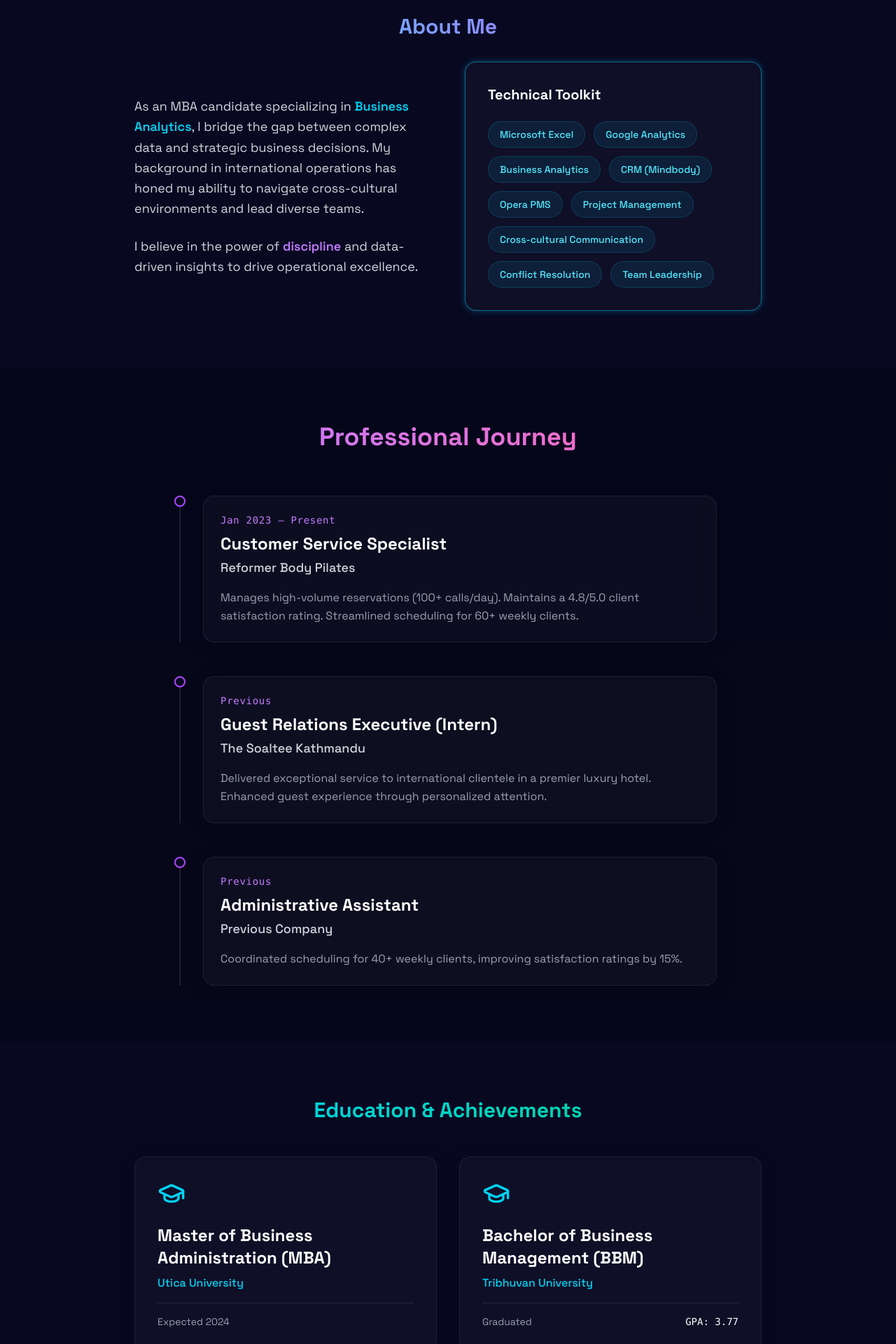
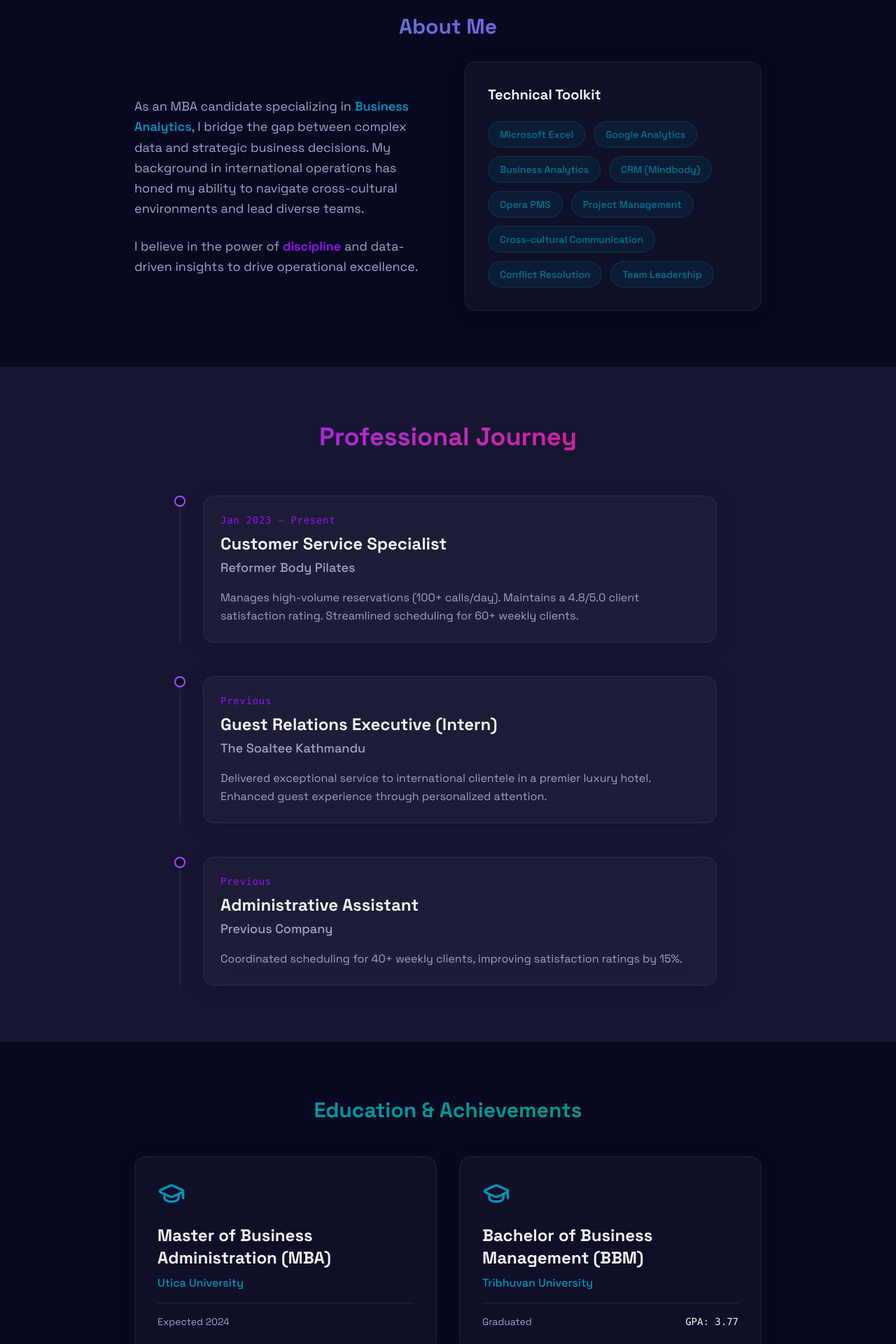
Before and after one commit to prabeshkoirala/alisha-portfolio, a Next.js app: page / in a window 1280 px wide. Shown: the part 860-2780 px from the top of the page at 70% size. Built offline with nearby package versions, Linux system fonts and the light colour scheme.

Commit message:
Light Mode Changes

```diff
--- a/src/app/globals.css
+++ b/src/app/globals.css
@@ -65,38 +65,43 @@
 
 @layer base {
   :root {
-    /* Improved Light Theme with Better Contrast */
-    --background: hsl(0 0% 98%);
-    --foreground: hsl(240 10% 4%);
-    /* High contrast black */
-    --card: hsl(0 0% 100%);
-    --card-foreground: hsl(240 10% 4%);
+    /* Clean Modern Light Theme - High Contrast */
+    --background: hsl(0 0% 100%);
+    /* Pure white */
+    --foreground: hsl(0 0% 9%);
+    /* Almost black for maximum readability */
+    --card: hsl(0 0% 98%);
+    /* Very light gray cards */
+    --card-foreground: hsl(0 0% 9%);
     --popover: hsl(0 0% 100%);
-    --popover-foreground: hsl(240 10% 4%);
-    --primary: hsl(262 83% 58%);
-    --primary-foreground: hsl(0 0% 98%);
-    --secondary: hsl(240 4.8% 95.9%);
-    --secondary-foreground: hsl(240 5.9% 10%);
-    --muted: hsl(240 4.8% 95.9%);
-    --muted-foreground: hsl(240 5% 45%);
-    /* Darker, readable gray */
-    --accent: hsl(240 4.8% 95.9%);
-    --accent-foreground: hsl(240 5.9% 10%);
-    --destructive: hsl(0 84.2% 60.2%);
+    --popover-foreground: hsl(0 0% 9%);
+    --primary: hsl(221 83% 53%);
+    /* Vibrant blue */
+    --primary-foreground: hsl(0 0% 100%);
+    --secondary: hsl(210 40% 96%);
+    /* Light blue-gray */
+    --secondary-foreground: hsl(222 47% 11%);
+    --muted: hsl(210 40% 96%);
+    --muted-foreground: hsl(215 16% 47%);
+    /* Medium gray for secondary text */
+    --accent: hsl(210 40% 96%);
+    --accent-foreground: hsl(222 47% 11%);
+    --destructive: hsl(0 84% 60%);
     --destructive-foreground: hsl(0 0% 98%);
-    --border: hsl(240 5.9% 90%);
-    --input: hsl(240 5.9% 90%);
-    --ring: hsl(262 83% 58%);
+    --border: hsl(214 32% 91%);
+    /* Clear borders */
+    --input: hsl(214 32% 91%);
+    --ring: hsl(221 83% 53%);
     --radius: 0.75rem;
 
-    /* Light Mode Glass Variables */
-    --glass-bg: rgba(255, 255, 255, 0.75);
-    --glass-border: rgba(0, 0, 0, 0.1);
-    --glass-shadow: 0 8px 32px rgba(0, 0, 0, 0.05);
+    /* Light Mode Glass Variables - Subtle */
+    --glass-bg: rgba(255, 255, 255, 0.8);
+    --glass-border: rgba(0, 0, 0, 0.08);
+    --glass-shadow: 0 8px 32px rgba(0, 0, 0, 0.04);
 
-    /* Background Pattern for Light Mode */
-    background-image: radial-gradient(at 0% 0%, rgba(13, 204, 242, 0.1) 0px, transparent 50%),
-      radial-gradient(at 100% 0%, rgba(139, 92, 246, 0.1) 0px, transparent 50%);
+    /* Minimal background pattern */
+    background-image: radial-gradient(at 20% 30%, rgba(221, 214, 254, 0.15) 0px, transparent 50%),
+      radial-gradient(at 80% 70%, rgba(191, 219, 254, 0.15) 0px, transparent 50%);
     background-attachment: fixed;
   }
 
@@ -156,13 +161,10 @@
     animation: gradient-shift 20s ease infinite;
   }
 
-  /* Light Theme Animated Background */
+  /* Light Theme - Clean Solid Background */
   :root body {
-    background-image: linear-gradient(-45deg,
-        #f8fafc,
-        #f0f9ff,
-        #f5f3ff,
-        #ffffff);
+    background: linear-gradient(to bottom, #ffffff 0%, #f9fafb 100%);
+    background-size: 100% 200%;
   }
 
   /* Dark Theme Animated Background */
--- a/src/components/about.tsx
+++ b/src/components/about.tsx
@@ -13,23 +13,23 @@ export function About() {
                     viewport={{ once: true }}
                     transition={{ duration: 0.6 }}
                 >
-                    <h2 className="text-3xl font-bold mb-8 text-center bg-clip-text text-transparent bg-gradient-to-r from-cyan-400 to-purple-500">
+                    <h2 className="text-3xl font-bold mb-8 text-center bg-clip-text text-transparent bg-gradient-to-r from-cyan-600 to-purple-600 dark:from-cyan-400 dark:to-purple-500">
                         About Me
                     </h2>
 
                     <div className="grid md:grid-cols-2 gap-12 items-center">
-                        <div className="space-y-6 text-gray-300 text-lg leading-relaxed">
+                        <div className="space-y-6 text-muted-foreground text-lg leading-relaxed">
                             <p>
-                                As an MBA candidate specializing in <span className="text-cyan-400 font-semibold">Business Analytics</span>, I bridge the gap between complex data and strategic business decisions.
+                                As an MBA candidate specializing in <span className="text-cyan-600 dark:text-cyan-400 font-semibold">Business Analytics</span>, I bridge the gap between complex data and strategic business decisions.
                                 My background in international operations has honed my ability to navigate cross-cultural environments and lead diverse teams.
                             </p>
                             <p>
-                                I believe in the power of <span className="text-purple-400 font-semibold">discipline</span> and data-driven insights to drive operational excellence.
+                                I believe in the power of <span className="text-purple-600 dark:text-purple-400 font-semibold">discipline</span> and data-driven insights to drive operational excellence.
                             </p>
                         </div>
 
-                        <div className="glass-morphism p-8 rounded-2xl neon-border">
-                            <h3 className="text-xl font-bold mb-6 text-white text-center md:text-left">Technical Toolkit</h3>
+                        <div className="glass-morphism p-8 rounded-2xl border border-border dark:neon-border">
+                            <h3 className="text-xl font-bold mb-6 text-foreground text-center md:text-left">Technical Toolkit</h3>
                             <div className="flex flex-wrap gap-3">
                                 {skills.map((skill, index) => (
                                     <motion.span
@@ -38,8 +38,8 @@ export function About() {
                                         whileInView={{ opacity: 1, scale: 1 }}
                                         viewport={{ once: true }}
                                         transition={{ delay: index * 0.05 }}
-                                        whileHover={{ scale: 1.1, backgroundColor: "rgba(13, 204, 242, 0.2)", borderColor: "rgba(13, 204, 242, 0.5)" }}
-                                        className="px-4 py-2 text-sm font-medium bg-cyan-500/10 text-cyan-300 rounded-full border border-cyan-500/20 transition-colors cursor-default"
+                                        whileHover={{ scale: 1.1, backgroundColor: "rgba(13, 204, 242, 0.15)" }}
+                                        className="px-4 py-2 text-sm font-medium bg-cyan-600/10 dark:bg-cyan-500/10 text-cyan-700 dark:text-cyan-300 rounded-full border border-cyan-600/20 dark:border-cyan-500/20 transition-colors cursor-default"
                                     >
                                         {skill}
                                     </motion.span>
--- a/src/components/education.tsx
+++ b/src/components/education.tsx
@@ -8,8 +8,8 @@ export function Education() {
     return (
         <section id="education" className="py-20 px-6">
             <div className="container mx-auto max-w-4xl">
-                <h2 className="text-3xl font-bold mb-12 text-center bg-clip-text text-transparent bg-gradient-to-r from-cyan-400 to-emerald-400">
-                    Education & Achievements
+                <h2 className="text-3xl font-bold mb-12 text-center bg-clip-text text-transparent bg-gradient-to-r from-cyan-600 to-emerald-600 dark:from-cyan-400 dark:to-emerald-400">
+                    Education &amp; Achievements
                 </h2>
 
                 <div className="grid md:grid-cols-2 gap-8">
@@ -18,14 +18,14 @@ export function Education() {
                             key={index}
                             whileHover={{ scale: 1.03, y: -5 }}
                             transition={{ type: "spring", stiffness: 300 }}
-                            className="p-8 rounded-2xl glass-morphism border border-white/10 hover:border-cyan-400/50 transition-colors hover:bg-white/5 shadow-lg group cursor-default hover:shadow-[0_0_30px_rgba(13,204,242,0.15)]"
+                            className="p-8 rounded-2xl glass-morphism border border-border dark:border-white/10 hover:border-cyan-500/50 dark:hover:border-cyan-400/50 transition-colors shadow-lg group cursor-default hover:shadow-xl"
                         >
-                            <GraduationCap className="w-10 h-10 text-cyan-400 mb-6 group-hover:scale-110 transition-transform duration-300" />
-                            <h3 className="text-2xl font-bold text-white mb-2">{edu.degree}</h3>
-                            <div className="text-cyan-400 mb-4 font-medium">{edu.school}</div>
-                            <div className="flex justify-between text-sm text-gray-400 border-t border-white/10 pt-4 mt-4">
+                            <GraduationCap className="w-10 h-10 text-cyan-600 dark:text-cyan-400 mb-6 group-hover:scale-110 transition-transform duration-300" />
+                            <h3 className="text-2xl font-bold text-foreground mb-2">{edu.degree}</h3>
+                            <div className="text-cyan-600 dark:text-cyan-400 mb-4 font-medium">{edu.school}</div>
+                            <div className="flex justify-between text-sm text-muted-foreground border-t border-border dark:border-white/10 pt-4 mt-4">
                                 <span>{edu.year}</span>
-                                {edu.grade && <span className="font-mono text-white">{edu.grade}</span>}
+                                {edu.grade && <span className="font-mono text-foreground">{edu.grade}</span>}
                             </div>
                         </motion.div>
                     ))}
--- a/src/components/experience.tsx
+++ b/src/components/experience.tsx
@@ -5,13 +5,13 @@ import { experience } from "@/lib/data";
 
 export function Experience() {
     return (
-        <section id="experience" className="py-20 px-6 bg-black/20">
+        <section id="experience" className="py-20 px-6 bg-muted/50 dark:bg-black/20">
             <div className="container mx-auto max-w-3xl">
                 <motion.h2
                     initial={{ opacity: 0, y: 20 }}
                     whileInView={{ opacity: 1, y: 0 }}
                     viewport={{ once: true }}
-                    className="text-4xl font-bold mb-16 text-center bg-clip-text text-transparent bg-gradient-to-r from-purple-400 to-pink-400"
+                    className="text-4xl font-bold mb-16 text-center bg-clip-text text-transparent bg-gradient-to-r from-purple-600 to-pink-600 dark:from-purple-400 dark:to-pink-400"
                 >
                     Professional Journey
                 </motion.h2>
@@ -24,21 +24,21 @@ export function Experience() {
                             whileInView={{ opacity: 1, x: 0 }}
                             viewport={{ once: true }}
                             transition={{ delay: index * 0.2 }}
-                            className="relative pl-8 border-l-2 border-white/10 hover:border-purple-500 transition-colors group"
+                            className="relative pl-8 border-l-2 border-border dark:border-white/10 hover:border-purple-500 transition-colors group"
                         >
                             <div className="absolute -left-[9px] top-0 w-4 h-4 rounded-full bg-background border-2 border-purple-500 group-hover:scale-125 transition-transform group-hover:shadow-[0_0_10px_#a855f7]" />
 
-                            <div className="glass-morphism p-6 rounded-2xl border-white/5 transition-all duration-300 hover:bg-white/5 hover:border-purple-500/30 hover:shadow-[0_0_30px_rgba(168,85,247,0.15)]">
-                                <div className="mb-2 text-sm text-purple-400 font-mono tracking-wider">
+                            <div className="glass-morphism p-6 rounded-2xl transition-all duration-300 hover:shadow-lg dark:hover:bg-white/5 dark:hover:border-purple-500/30 dark:hover:shadow-[0_0_30px_rgba(168,85,247,0.15)]">
+                                <div className="mb-2 text-sm text-purple-600 dark:text-purple-400 font-mono tracking-wider">
                                     {job.duration}
                                 </div>
-                                <h3 className="text-2xl font-bold text-white mb-1">
+                                <h3 className="text-2xl font-bold text-foreground mb-1">
                                     {job.role}
                                 </h3>
-                                <div className="text-lg text-gray-300 mb-4 font-medium">
+                                <div className="text-lg text-muted-foreground mb-4 font-medium">
                                     {job.company}
                                 </div>
-                                <p className="text-gray-400 leading-relaxed">
+                                <p className="text-muted-foreground leading-relaxed">
                                     {job.description}
                                 </p>
                             </div>
```
Also changed, not shown: src/components/contact.tsx (+8 -8 lines).
